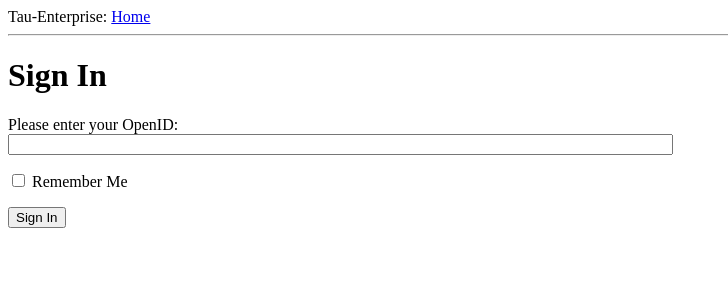
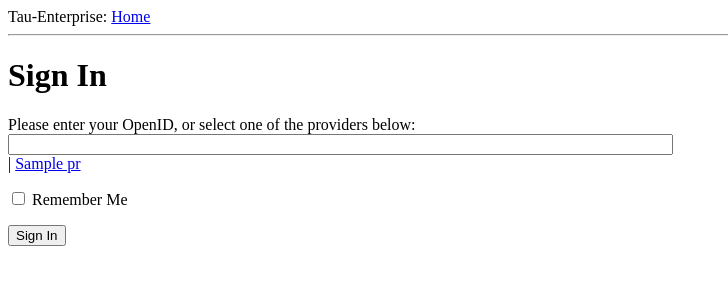
Before and after one commit to mosbasik/rvagaming, a Flask app: template app/templates/login.html in a window 1280 px wide. Shown: the top 300 px of the page, without its empty margins (0-728 px from the left). Run offline with Flask 2, Linux system fonts and the light colour scheme; the template is opened without the code that fills it: values that come from a table or form of the project are taken from there, most other values are stand-ins (such as "Sample title", 1, 10 or a date in 2020).

Commit message:
added default openid providers to login

```diff
--- a/app/templates/login.html
+++ b/app/templates/login.html
@@ -1,14 +1,31 @@
 {% extends "base.html" %}
 
 {% block content %}
+
+<script type="text/javascript">
+    function set_openid(openid, pr) {
+        u = openid.search('<username>')
+        if (u != -1) {
+            // openid provider chosen requires a username
+            user = prompt('Enter your ' + pr + ' username:')
+            openid = openid.substr(0, u) + user
+        }
+        form = document.forms['login'];
+        form.elements['openid'].value = openid
+    }
+</script>
+
     <h1>Sign In</h1>
     <form action="" method="post" name="login">
         {{ form.hidden_tag() }}
         <p>
-            Please enter your OpenID:<br>
-            {{ form.openid(size=80) }}<br>
+            Please enter your OpenID, or select one of the providers below:<br>
+            {{ form.openid(size=80) }}
             {% for error in form.openid.errors %}
                 <span style="color:red;">[{{ error }}]</span>
+            {% endfor %}<br>
+            |{% for provider in providers %}
+                <a href="javascript:set_openid('{{ pr.url }}', '{{ pr.name }}');">{{ pr.name }}</a>
             {% endfor %}
         </p>
         <p>{{ form.remember_me }} Remember Me</p>
--- a/app/views.py
+++ b/app/views.py
@@ -42,4 +42,5 @@
         return redirect('/index')
     return render_template('login.html',
                            title='Sign In',
-                           form=form)
+                           form=form,
+                           providers=app.config['OPENID_PROVIDERS'])
```
Also changed, not shown: config.py (+8 -0 lines).
